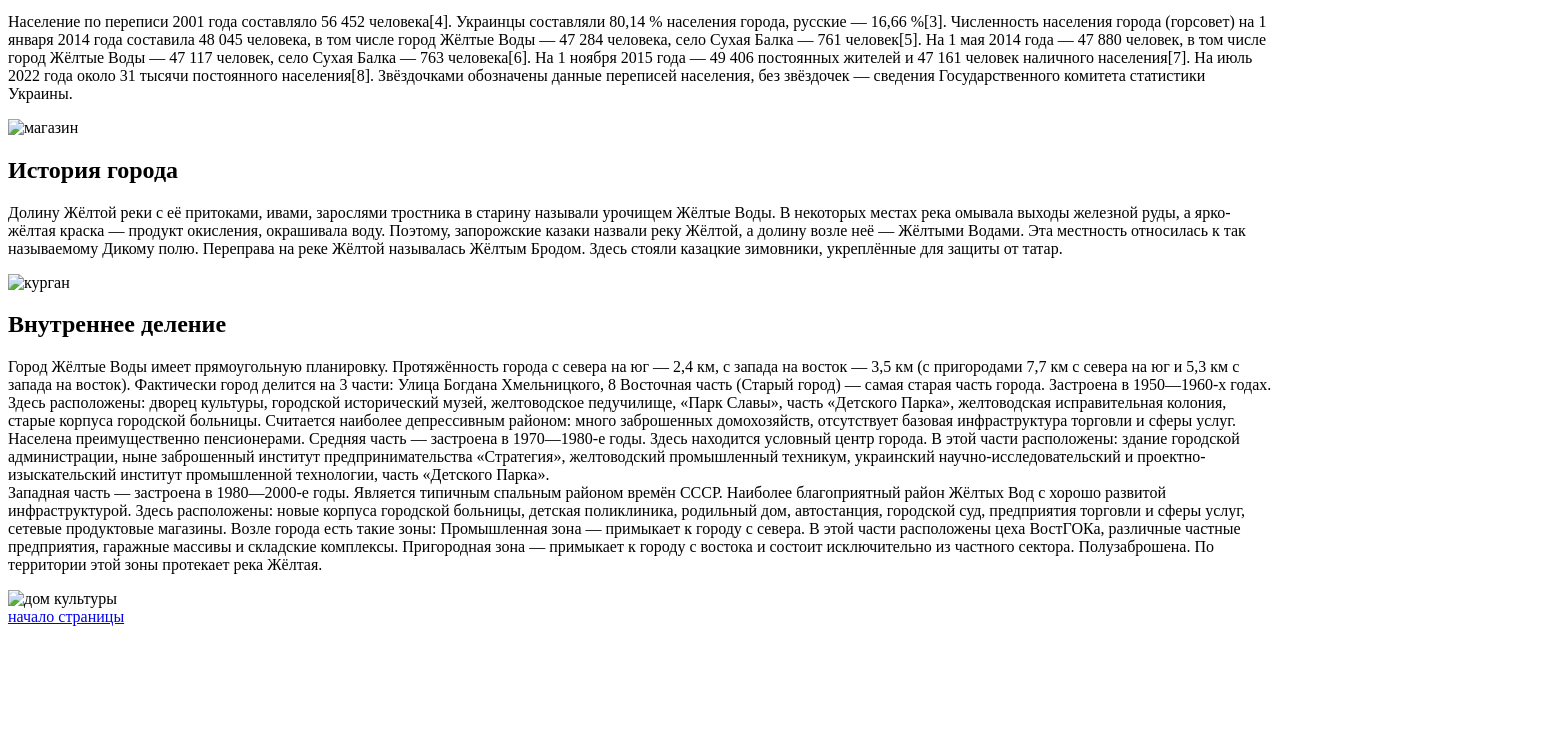
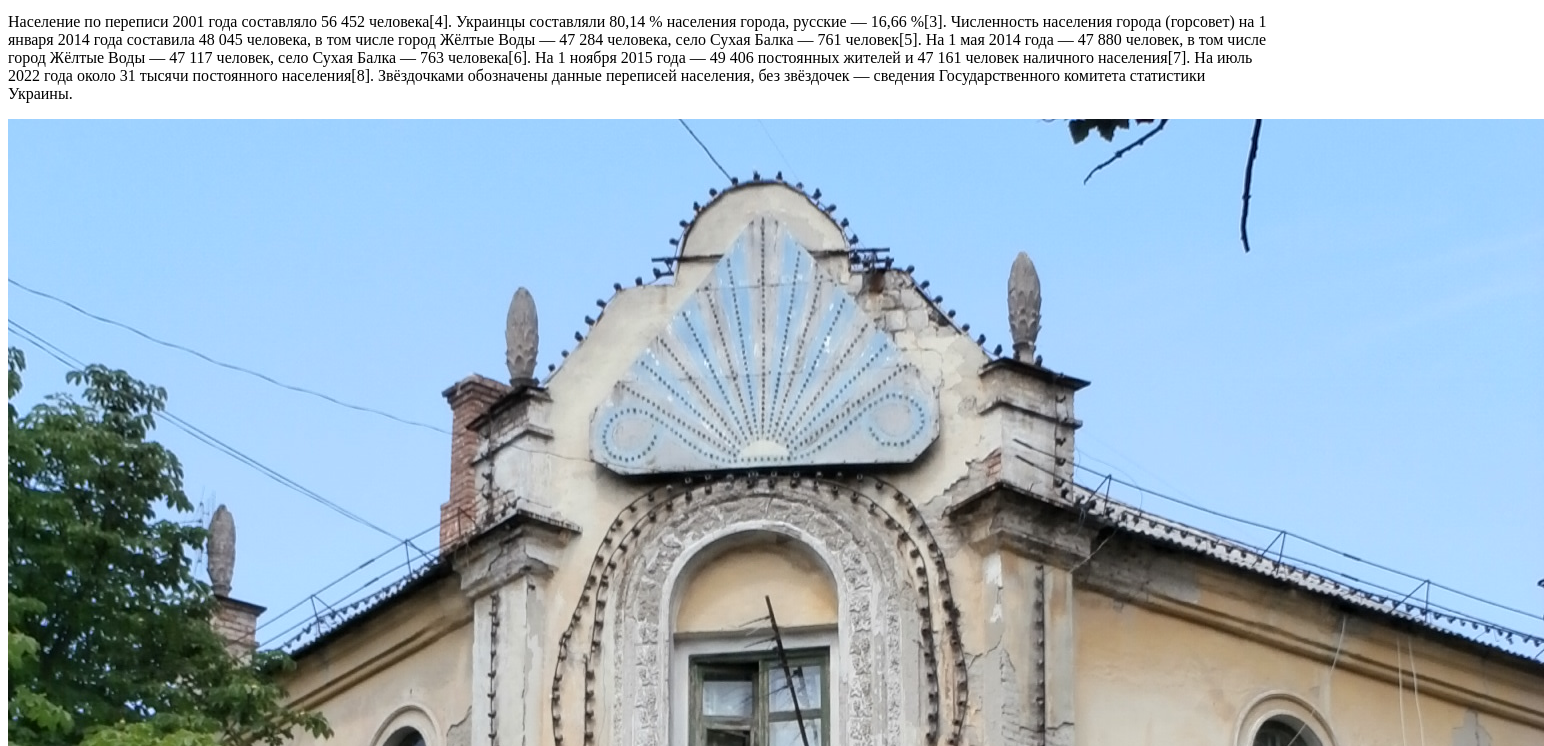
Before and after one commit to VladiKing/kranych, a plain HTML site: page lesson_2/index.html in a window 1280 px wide. Shown: the part 310-1056 px from the top of the page, 1544 px wide, since content can reach past the window. Before the commit the page ends 944 px from the top, so only its background shows below. Drawn offline with Linux system fonts and the light colour scheme; the site is published under a folder, as on GitHub Pages, so addresses that start at the root find nothing.

Commit message:
Update index.html

```diff
--- a/lesson_2/index.html
+++ b/lesson_2/index.html
@@ -40,14 +40,14 @@
             На июль 2022 года около 31 тысячи постоянного населения[8].
 
             Звёздочками обозначены данные переписей населения, без звёздочек — сведения Государственного комитета статистики Украины.</p>
-            <img src="/img/shop.jpeg" alt="магазин">
+            <img src="img/shop.jpeg" alt="магазин">
    </div>
    <div id="history" class="history">
       <h2>История города</h2>
       <p>Долину Жёлтой реки с её притоками, ивами, зарослями тростника в старину называли урочищем Жёлтые Воды. В некоторых местах река омывала выходы железной руды, а ярко-жёлтая краска — продукт окисления, окрашивала воду. Поэтому, запорожские казаки назвали реку Жёлтой, а долину возле неё — Жёлтыми Водами. Эта местность относилась к так называемому Дикому полю.
 
          Переправа на реке Жёлтой называлась Жёлтым Бродом. Здесь стояли казацкие зимовники, укреплённые для защиты от татар.</p>
-         <img src="/img/kurgan.JPG" alt="курган">
+         <img src="img/kurgan.JPG" alt="курган">
    </div>
    <div id="internal_division" class="internal_division">
       <h2>Внутреннее деление</h2>
@@ -68,7 +68,7 @@
          Промышленная зона — примыкает к городу с севера. В этой части расположены цеха ВостГОКа, различные частные предприятия, гаражные массивы и складские комплексы.
 
          Пригородная зона — примыкает к городу с востока и состоит исключительно из частного сектора. Полузаброшена. По территории этой зоны протекает река Жёлтая.</p>
-         <img src="/img/dom_kultury.jpg" alt="дом культуры">
+         <img src="img/dom_kultury.jpg" alt="дом культуры">
    </div>
   </main>
   <footer>
```
